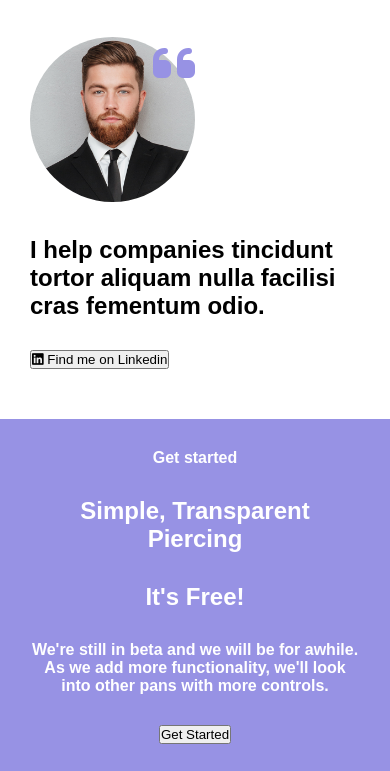
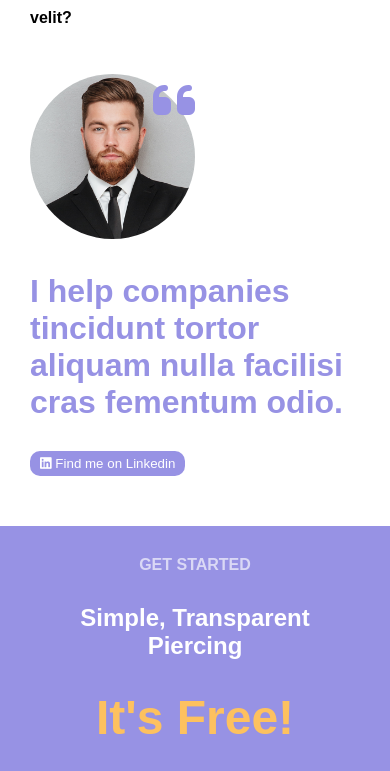
Before and after one commit to DavideAnile/htmlcss-responsive-layout, a plain HTML site: page index.html in a window 390 px wide. Shown: the part 9484-10255 px from the top of the page. Drawn offline with Linux system fonts and the light colour scheme.

Commit message:
feat : End exercise mobile wiev

```diff
--- a/css/style.css
+++ b/css/style.css
@@ -260,7 +260,7 @@ body img{
 
 .fourth-section .centered-container{
     padding-top: 40px;
-    padding-bottom: 40px;
+    padding-bottom: 60px;
 }
 
 .fourth-section h1{
@@ -323,13 +323,30 @@ body img{
     margin-bottom: 40px;
 }
 
+.fifth-section .first-part h1{
+    font-size: 2.5em;
+    color: #9792e4;
+}
+
 .fifth-section .first-part p{
     line-height: 2em;
 }
 
 
 .fifth-section .second-part h2{
+    color: #9792e4;
+    font-size: 2em;
     margin: 30px 0 30px 0;
+}
+
+
+.fifth-section .second-part button{
+    background-color: #9792e4;
+    color: white;
+    padding: 5px 10px;
+    font: 1.5em;
+    border-radius: 10px;
+    border: none;
 }
 
 #about-us-image{
@@ -376,6 +393,28 @@ body img{
 
 }
 
+
+.credits-one .centered-container h1{
+    font-size: 3em;
+    color: #fdc15f;
+}
+
+.credits-one .centered-container p{
+    line-height: 1.6em;
+}
+
+.credits-one .centered-container button{
+    background-color: white;
+    color: #9792e4;
+    padding: 20px 80px;
+    border-radius: 40px;
+    border: none;
+}
+
+.credits-one .centered-container a{
+    color: white;
+}
+
 /* /CREDITS ONE */
 
 /* CREDITS TWO */
@@ -384,6 +423,7 @@ body img{
     background-color: #333333;
     color: white;
     text-align: center;
+    line-height: 1.6em;
 }
 
 .credits-two .centered-container{
@@ -391,6 +431,13 @@ body img{
     margin-bottom: 0;
 }
 
+.credits-one .centered-container div:first-child{
+    color: rgba(255, 255, 255, 0.644);
+}
+
+
+
+
 .credits-two .centered-container *{
     padding: 30px 0 30px 0;
 }
--- a/index.html
+++ b/index.html
@@ -173,14 +173,14 @@
                         </div>
 
                     <div><h2>I help companies tincidunt tortor aliquam nulla facilisi cras fementum odio.</h2></div>
-                    <div><button><i class="fa-brands fa-linkedin"></i> Find me on Linkedin</button></div>
+                    <div><button><a><i class="fa-brands fa-linkedin"></i> Find me on Linkedin</a></button></div>
                 </div>
             </section>
 
 
             <section class="credits-one">
                 <div class="centered-container">
-                    <div>Get started</div>
+                    <div>GET STARTED</div>
                     <div><h2>Simple, Transparent Piercing</h2></div>
                     <div><h1>It's Free!</h1></div>
                     <div><p>We're still in beta and we will be for awhile. As we add more functionality, we'll look into other pans with more controls.</p></div>
```
